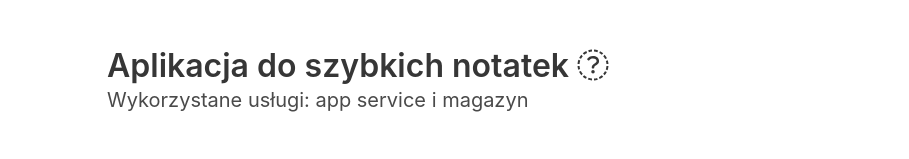
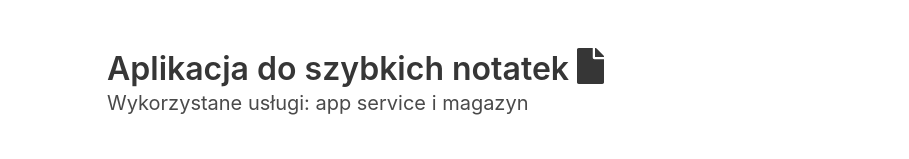
Before and after one commit to SunSirHC/todo-list, a website: page client/index.html in a window 1280 px wide. Shown: the top 159 px of the page, without its empty margins (185-1094 px from the left). Drawn offline with nearby package versions, Linux system fonts and the light colour scheme; no server answers.

Commit message:
Update index.html

```diff
--- a/client/index.html
+++ b/client/index.html
@@ -12,7 +12,7 @@
       <div class="section">
         <div class="columns is-centered">
           <div class="column is-8">
-            <h1 class="title">Aplikacja do szybkich notatek <i class="fa fa-filek"></i></h1>
+            <h1 class="title">Aplikacja do szybkich notatek <i class="fa fa-file" style="font-size:36px;"></i></h1>
             <h2 class="subtitle">Wykorzystane usługi: app service i magazyn</h2>
           </div>
         </div>
```
